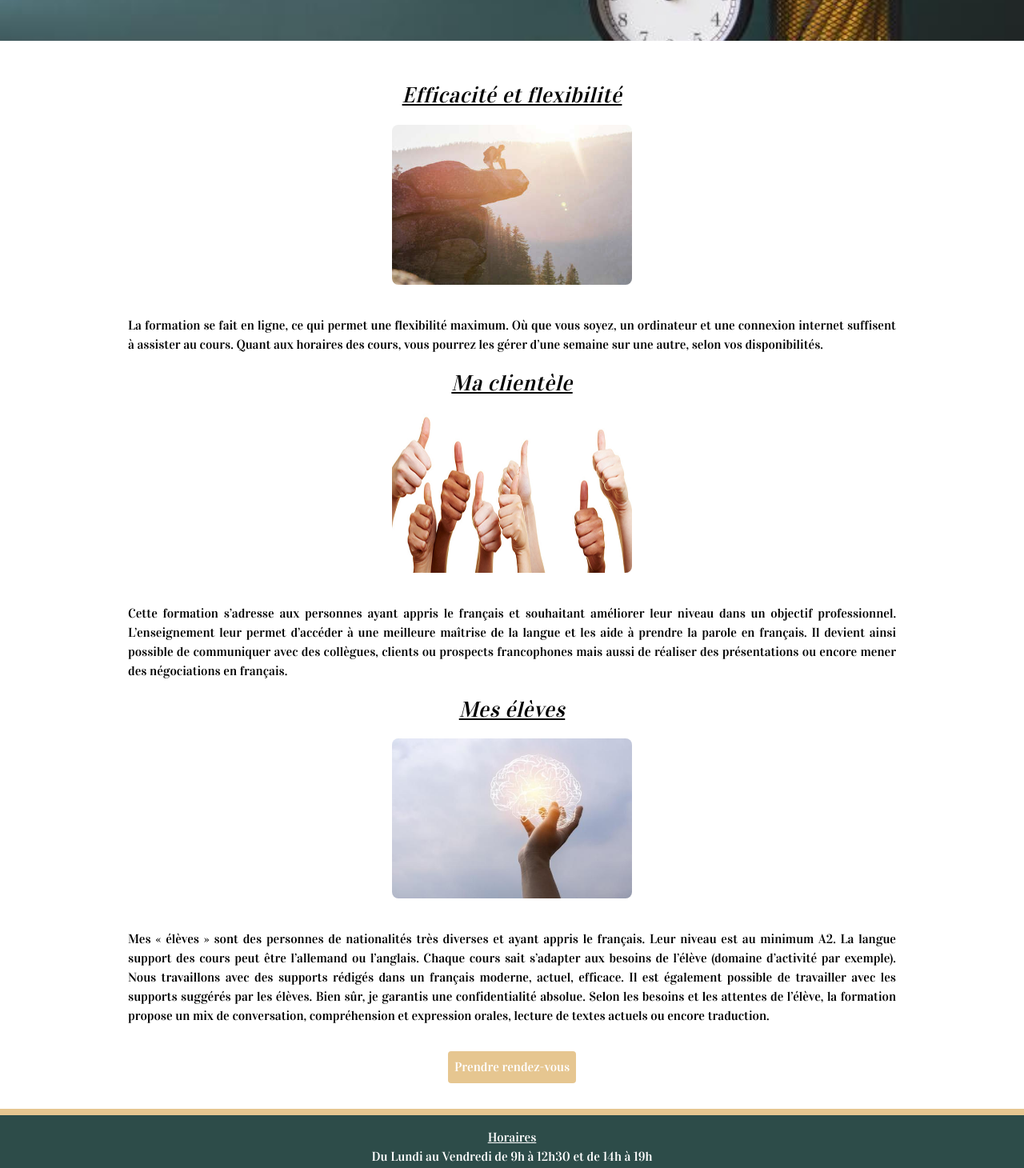
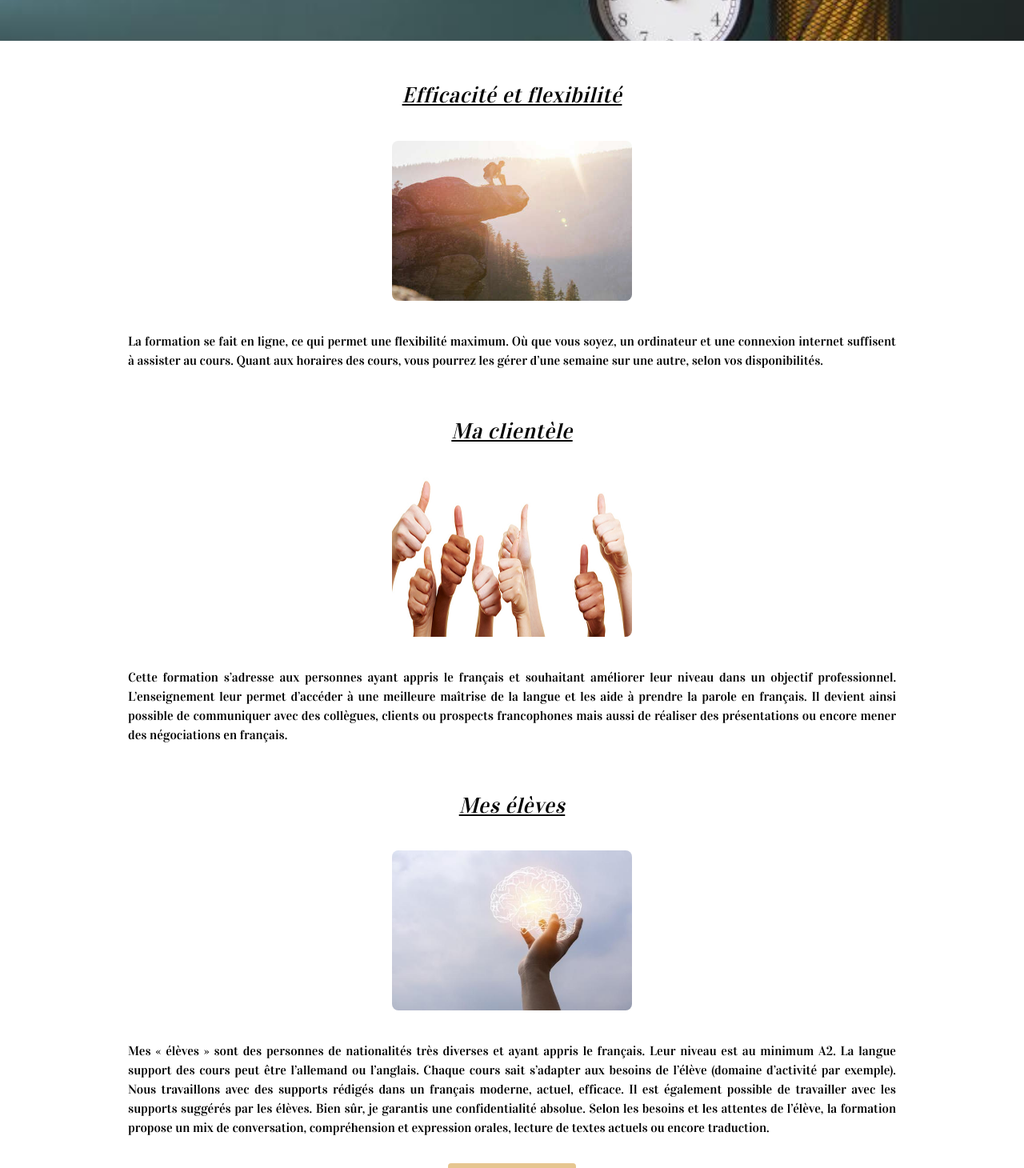
Before and after one commit to Benjamin-Dervieux/Dani-website, a Next.js app: page /informations in a window 1280 px wide. Shown: the part 361-1821 px from the top of the page at 80% size. Built offline with nearby package versions, Linux system fonts and the light colour scheme.

Commit message:
changed paragraphe margin on information page

```diff
--- a/pages/informations.js
+++ b/pages/informations.js
@@ -15,7 +15,7 @@ const Information = () => {
           Efficacité et flexibilité
         </h1>
 
-        <div>
+        <div className="mt-5">
           <Image
             className="rounded-lg"
             priority
@@ -37,11 +37,11 @@ const Information = () => {
           </p>
         </div>
 
-        <h2 className="p-4 text-center text-[1.7em] italic tracking-wide underline">
+        <h2 className="mt-10 p-4 text-center text-[1.7em] italic tracking-wide underline">
           Ma clientèle
         </h2>
 
-        <div>
+        <div className="mt-5">
           <Image
             className="rounded-lg"
             priority
@@ -65,11 +65,11 @@ const Information = () => {
           </p>
         </div>
 
-        <h2 className="p-4 text-center text-[1.7em] italic tracking-wide underline">
+        <h2 className="mt-10 p-4 text-center text-[1.7em] italic tracking-wide underline">
           Mes élèves
         </h2>
 
-        <div>
+        <div className="mt-5">
           <Image
             className="rounded-lg"
             priority
```
